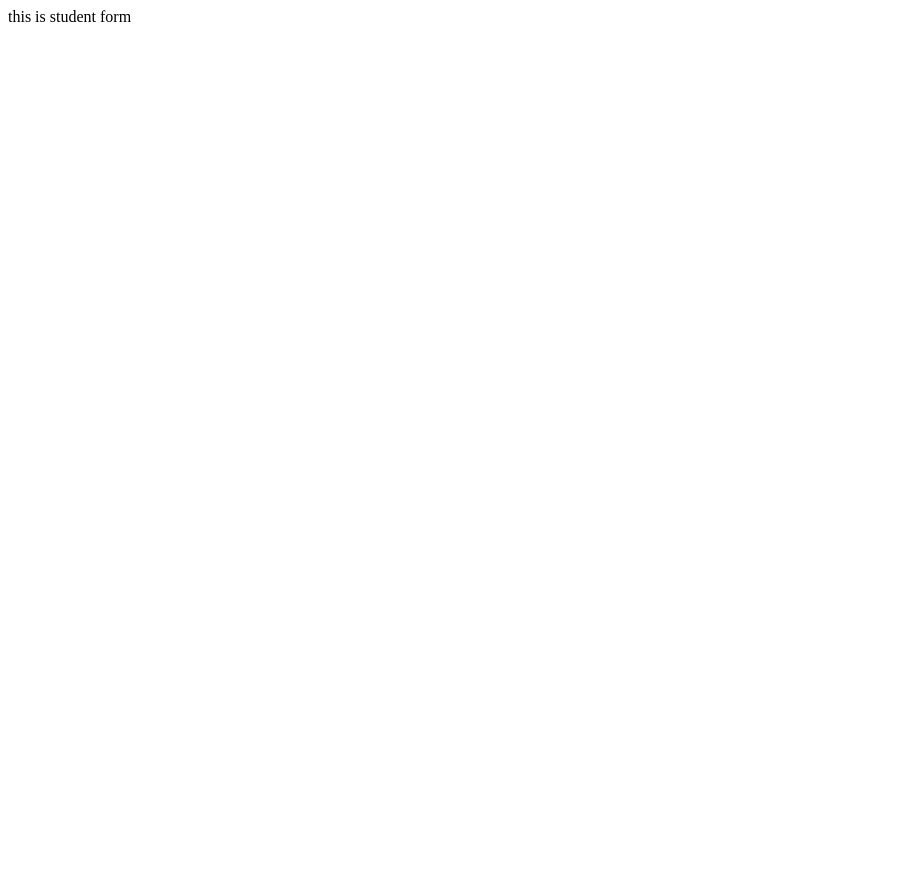
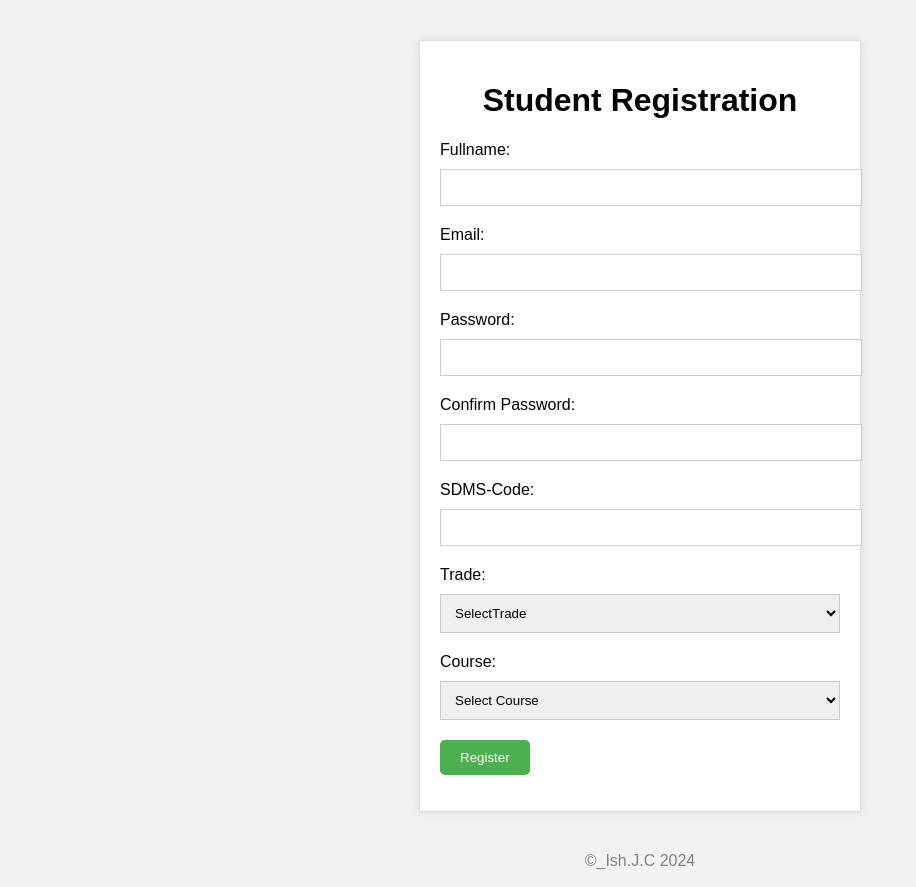
Before and after one commit to Celestinmunyaneza22/level3integratedsituation, a plain HTML site: page student.html in a window 1280 px wide. Shown: the whole page, without its empty margins (0-916 px from the left). Before the commit the page ends 800 px from the top, so only its background shows below. Drawn offline with Linux system fonts and the light colour scheme.

Commit message:
commited by ish

```diff
--- /dev/null
+++ b/script.js
@@ -0,0 +1,26 @@
+const form = document.getElementById('registration-form');
+const errorMessage = document.getElementById('error-message');
+
+form.addEventListener('submit', (e) => {
+    e.preventDefault();
+
+    const name = document.getElementById('name').value;
+    const email = document.getElementById('email').value;
+    const password = document.getElementById('password').value;
+    const confirmPassword = document.getElementById('confirm-password').value;
+    const rollNo = document.getElementById('roll-no').value;
+    const course = document.getElementById('course').value;
+
+    // Validate form fields
+    if (!name ||!email ||!password ||!confirmPassword ||!rollNo ||!course) {
+        errorMessage.textContent = 'Please fill in all fields';
+        return;
+    }
+
+    if (password!== confirmPassword) {
+        errorMessage.textContent = 'Passwords do not match';
+        return;
+    }
+
+    alert('Registration successful!');
+});
--- a/student.html
+++ b/student.html
@@ -1 +1,62 @@
-this is student form
+<!DOCTYPE html>
+<html>
+
+<head>
+    <title>Student Registration</title>
+    <link rel="stylesheet" href="style.css">
+</head>
+
+<body>
+    <div class="container">
+        <h1>Student Registration</h1>
+        <form id="registration-form">
+            <label for="name">Fullname:</label>
+            <input type="text" id="name" name="name">
+
+
+            <label for="email">Email:</label>
+            <input type="email" id="email" name="email">
+
+
+            <label for="password">Password:</label>
+            <input type="password" id="password" name="password">
+
+
+            <label for="confirm-password">Confirm Password:</label>
+            <input type="password" id="confirm-password" name="confirm-password">
+
+
+            <label for="roll-no">SDMS-Code:</label>
+            <input type="text" id="roll-no" name="roll-no">
+
+            <label for="course">Trade:</label>
+            <select id="course" name="course">
+                <option value="">SelectTrade</option>
+                <option value="sod">Software Development</option>
+                <option value="net">Networking</option>
+                <option value="mec">Math Economic And Computer </option>
+                <option value="TEL">Telecommunication</option>
+            </select>
+
+            <label for="course">Course:</label>
+            <select id="course" name="course">
+                <option value="">Select Course</option>
+                <option value="js">Javascrip</option>
+                <option value="vcs">Version Control System</option>
+                <option value="web">Website Development</option>
+                <option value="ui/ux">UI/UX Design</option>
+            </select>
+
+
+            <input type="submit" value="Register">
+        </form>
+        <p id="error-message"></p>
+    </div>
+
+    <script src="script.js"></script>
+    <div id="ll">
+        <p style="text-align: center; color: gray; font-family: fantasy; margin-bottom: 17px;">&copy;_Ish.J.C 2024</p>
+    </div>
+</body>
+
+</html>
--- /dev/null
+++ b/style.css
@@ -0,0 +1,54 @@
+body {
+    background-color: #f2f2f2;
+    font-family: Arial, sans-serif;
+}
+
+.container {
+    width: 400px;
+    margin: 40px auto;
+    padding: 20px;
+    background-color: #fff;
+    border: 1px solid #ddd;
+    box-shadow: 0 0 10px rgba(0, 0, 0, 0.1);
+}
+
+h1 {
+    text-align: center;
+}
+
+label {
+    display: block;
+    margin-bottom: 10px;
+}
+
+input[type="text"], input[type="email"], input[type="password"] {
+    width: 100%;
+    padding: 10px;
+    margin-bottom: 20px;
+    border: 1px solid #ccc;
+}
+
+select {
+    width: 100%;
+    padding: 10px;
+    margin-bottom: 20px;
+    border: 1px solid #ccc;
+}
+
+input[type="submit"] {
+    background-color: #4CAF50;
+    color: #fff;
+    padding: 10px 20px;
+    border: none;
+    border-radius: 5px;
+    cursor: pointer;
+}
+
+input[type="submit"]:hover {
+    background-color: #3e8e41;
+}
+
+#error-message {
+    color: red;
+    margin-top: 10px;
+}
```
